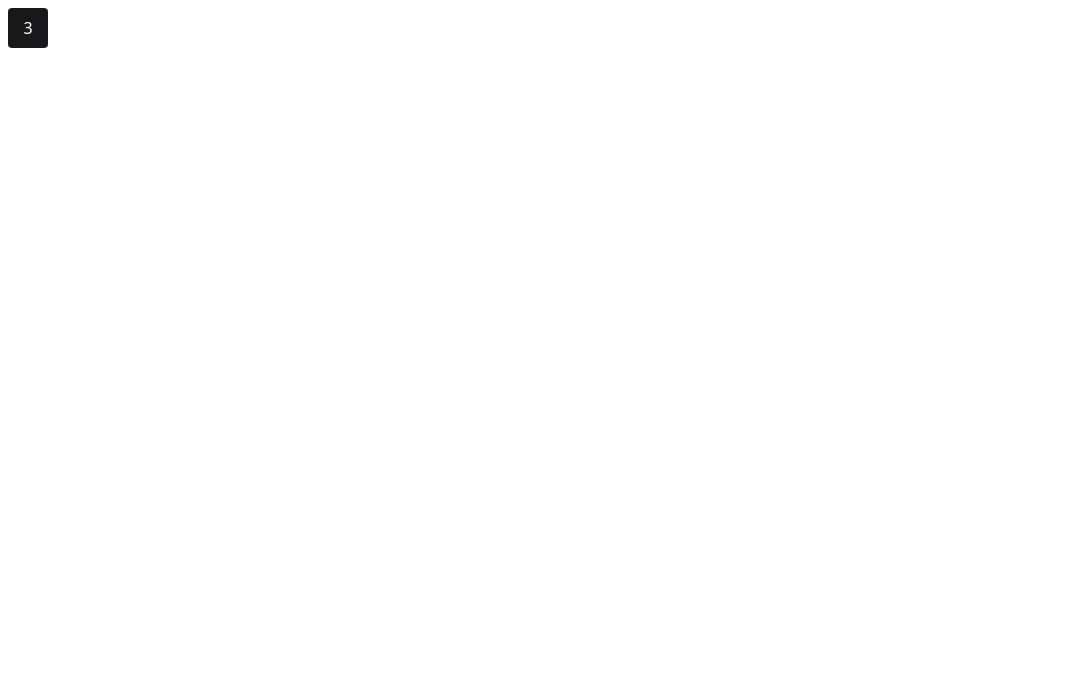
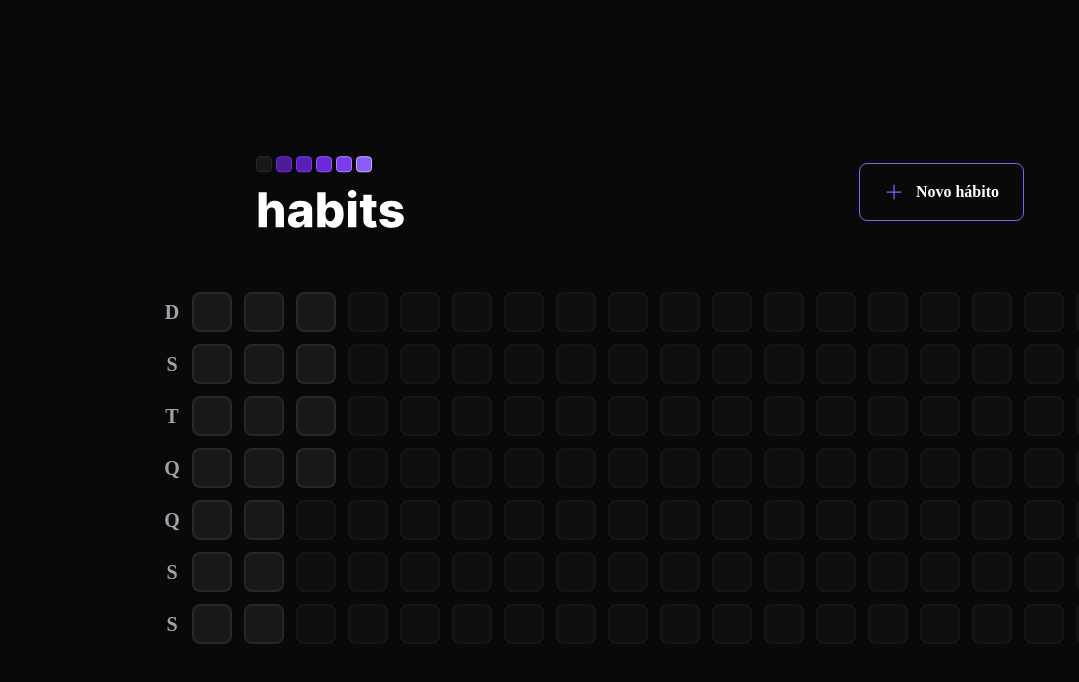
Before and after one commit to carlosrobert0/nlwSetup, a React (Vite) app in the folder web/: page / in a window 1280 px wide. Shown: the top 682 px of the page, without its empty margins (0-1079 px from the left). Built offline with nearby package versions, Linux system fonts and the light colour scheme.

Commit message:
Estrutura de homepage, header, tabela habitos diarios gração de range de dias no fim

```diff
--- a/web/index.html
+++ b/web/index.html
@@ -6,7 +6,7 @@
     <meta name="viewport" content="width=device-width, initial-scale=1.0" />
     <title>Vite + React + TS</title>
   </head>
-  <body>
+  <body class="bg-background text-white">
     <div id="root"></div>
     <script type="module" src="/src/main.tsx"></script>
   </body>
--- a/web/package.json
+++ b/web/package.json
@@ -9,6 +9,8 @@
     "preview": "vite preview"
   },
   "dependencies": {
+    "dayjs": "^1.11.7",
+    "phosphor-react": "^1.4.1",
     "react": "^18.2.0",
     "react-dom": "^18.2.0"
   },
--- a/web/src/App.tsx
+++ b/web/src/App.tsx
@@ -1,11 +1,14 @@
+import { Header } from './components/Header'
+import { SummaryTable } from './components/SummaryTable'
 import './styles/global.css'
-
-import { Habit } from "./components/Habit";
 
 export function App() {
   return (
-    <div>
-      <Habit completed={3} />
+    <div className='w-screen h-screen flex justify-center items-center'>
+      <div className='w-full max-w-5xl px-6 flex flex-col gap-16'>
+        <Header />
+        <SummaryTable />
+      </div>
     </div>
   )
 }
--- a/web/src/components/Habit.tsx
+++ /dev/null
@@ -1,11 +0,0 @@
-interface HabitProps {
-  completed: number
-}
-
-export function Habit({ completed }: HabitProps) {
-  return (
-    <div className="bg-zinc-900 w-10 h-10 text-white rounded m-2 flex items-center justify-center">
-      {completed}
-    </div>
-  )
-}
--- /dev/null
+++ b/web/src/components/HabitDay.tsx
@@ -0,0 +1,9 @@
+// interface HabitDayProps {
+//   completed: number
+// }
+
+export function HabitDay() {
+  return (
+    <div className="w-10 h-10 bg-zinc-900 border-2 border-zinc-800 rounded-lg"/>
+  )
+}
--- /dev/null
+++ b/web/src/components/Header.tsx
@@ -0,0 +1,19 @@
+import { Plus } from 'phosphor-react'
+
+import logoImage from './../assets/logo.svg'
+
+export function Header() {
+  return (
+    <div className='w-full max-w-3xl mx-auto flex items-center justify-between'>
+      <img src={logoImage} alt="Habits" />
+
+      <button
+        type="button"
+        className='border border-violet-500 font-semibold rounded-lg px-6 py-4 flex items-center gap-3 hover:border-violet-300'
+      >
+        <Plus size={20} className="text-violet-500" />
+        Novo hábito
+      </button>
+    </div>
+  )
+}
--- /dev/null
+++ b/web/src/components/SummaryTable.tsx
@@ -0,0 +1,49 @@
+import { HabitDay } from "./HabitDay"
+import { generateRangeDatesFromYearStart } from './../../utils/generate-range-between-dates'
+
+const weekDays = ['D', 'S', 'T', 'Q', 'Q', 'S', 'S']
+
+const summaryDates = generateRangeDatesFromYearStart()
+
+const minimumSummaryDatesSize = 18 * 7
+const amountOfDaysToFill = minimumSummaryDatesSize - summaryDates.length
+
+
+export function SummaryTable() {
+  return (
+    <div className="w-full flex">
+      <div className="grid grid-rows-7 grid-flow-row gap-3">
+        {
+          weekDays.map((weekDay, i) => {
+            return (
+              <div
+                key={`${weekDay}-${i}`}
+                className="text-zinc-400 text-xl h-10 w-10 font-bold flex items-center justify-center"
+              >
+                {weekDay}
+              </div>
+            )
+          })
+        }
+      </div>
+
+      <div className="grid grid-rows-7 grid-flow-col gap-3">
+        {
+          summaryDates.map((date: any) => {
+            return <HabitDay key={date.toString()} />
+          })}
+
+        {
+          amountOfDaysToFill > 0 && Array.from({ length: amountOfDaysToFill }).map((_, i) => {
+            return (
+              <div
+                key={i}
+                className="w-10 h-10 bg-zinc-900 border-2 border-zinc-800 rounded-lg opacity-40 cursor-not-allowed"
+              />
+            )
+          })
+        }
+      </div>
+    </div>
+  )
+}
--- a/web/tailwind.config.cjs
+++ b/web/tailwind.config.cjs
@@ -5,7 +5,22 @@ module.exports = {
     './index.html'
   ],
   theme: {
-    extend: {},
+    extend: {
+      colors: {
+        background: '#09090a'
+      },
+
+      fontFamily: {
+        regular: 'Inter_400Regular',
+        semibold: 'Inter_600SemiBold',
+        bold: 'Inter_700Bold',
+        extrabold: 'Inter_800ExtraBold'
+      },
+
+      gridTemplateRows: {
+        7: 'repeat(7, minmax(0, 1fr))'
+      },
+    },
   },
   plugins: [],
 }
--- /dev/null
+++ b/web/utils/generate-range-between-dates.ts
@@ -0,0 +1,16 @@
+import dayjs from 'dayjs'
+
+export function generateRangeDatesFromYearStart() {
+  const firstDayOfTheYear = dayjs().startOf('year')
+  const today = new Date()
+
+  let dateRange: any = []
+  let compareDate = firstDayOfTheYear
+
+  while (compareDate.isBefore(today)) {
+    dateRange.push(compareDate.toDate())
+    compareDate = compareDate.add(1, 'day')
+  }
+
+  return dateRange
+}
```
Also changed, not shown: web/src/assets/logo.svg (added), 1 other file (tests, documents, lock files or other folders).
